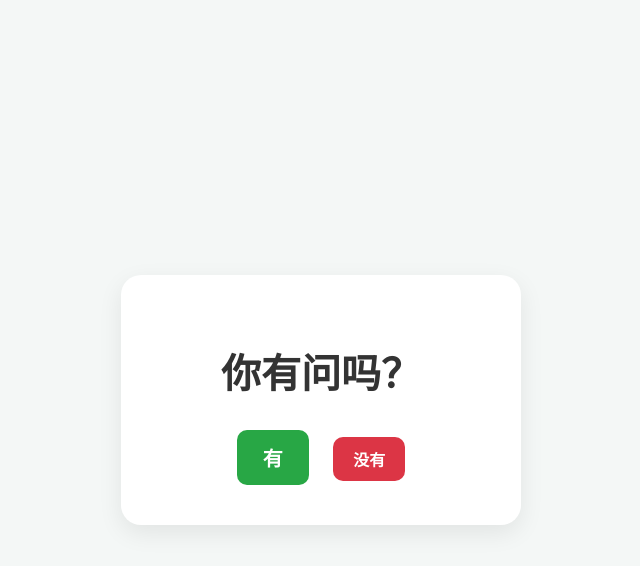
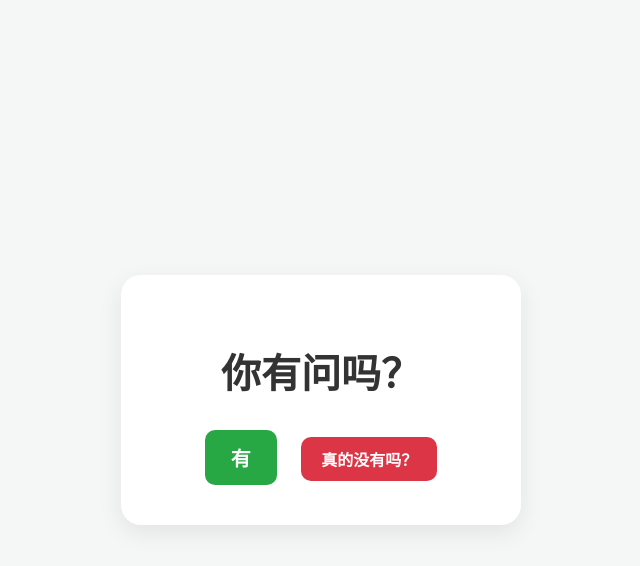
Before and after one commit to KuekHaoYang/e, a plain HTML site: page index.html in a window 1280 px wide. Both pictures are taken after a click on the button "没有". Shown: the whole page, without its empty margins (319-959 px from the left). Drawn offline with Linux system fonts and the light colour scheme.

Commit message:
Update index.html

```diff
--- a/index.html
+++ b/index.html
@@ -15,6 +15,7 @@
             height: 100vh;
             margin: 0;
             text-align: center;
+            overflow: hidden; /* 防止按钮过大时出现滚动条 */
         }
         /* 内容容器 */
         .container {
@@ -42,7 +43,7 @@
             border-radius: 10px;
             color: white;
             font-weight: bold;
-            /* 关键：让尺寸变化有平滑的过渡动画效果 */
+            /* 关键：让尺寸和文本变化有平滑的过渡动画效果 */
             transition: all 0.3s cubic-bezier(0.25, 0.8, 0.25, 1);
         }
         /* “有”按钮样式 */
@@ -85,6 +86,21 @@
         const questionArea = document.getElementById('question-area');
         const finalMessage = document.getElementById('final-message');
 
+        // 【新增】为“没有”按钮准备一个备选文本的数组
+        const noPhrases = [
+            "真的没有吗？",
+            "再仔细想想？",
+            "骗人！",
+            "你明明就有！",
+            "快点承认吧！",
+            "别挣扎了~",
+            "点‘有’啦！",
+            "求求你啦"
+        ];
+
+        // 【新增】一个计数器，用来记录“没有”按钮被点击的次数
+        let noClickCount = 0;
+
         // 定义“有”按钮的初始尺寸
         let yesBtnFontSize = 16;
         let yesBtnPaddingVertical = 10;
@@ -92,17 +108,20 @@
 
         // 给“没有”按钮添加点击事件
         noBtn.addEventListener('click', function() {
-            // 每次点击，都增加“有”按钮的尺寸
-            yesBtnFontSize += 4; // 字体变大
-            yesBtnPaddingVertical += 3; // 垂直内边距增加
-            yesBtnPaddingHorizontal += 6; // 水平内边距增加
+            // 【新增】每次点击，都从数组中取一个新的文本来更新按钮
+            // 使用 % (取余) 运算符来确保索引不会超出数组范围，实现循环
+            noBtn.textContent = noPhrases[noClickCount % noPhrases.length];
+            noClickCount++;
 
-            // 将新的尺寸应用到“有”按钮上
+            // 保留原有的功能：让“有”按钮变得更大
+            yesBtnFontSize += 4;
+            yesBtnPaddingVertical += 3;
+            yesBtnPaddingHorizontal += 6;
             yesBtn.style.fontSize = yesBtnFontSize + 'px';
             yesBtn.style.padding = `${yesBtnPaddingVertical}px ${yesBtnPaddingHorizontal}px`;
         });
 
-        // 给“有”按钮添加点击事件
+        // “有”按钮的点击事件保持不变
         yesBtn.addEventListener('click', function() {
             // 隐藏问题和按钮
             questionArea.style.display = 'none';
```
